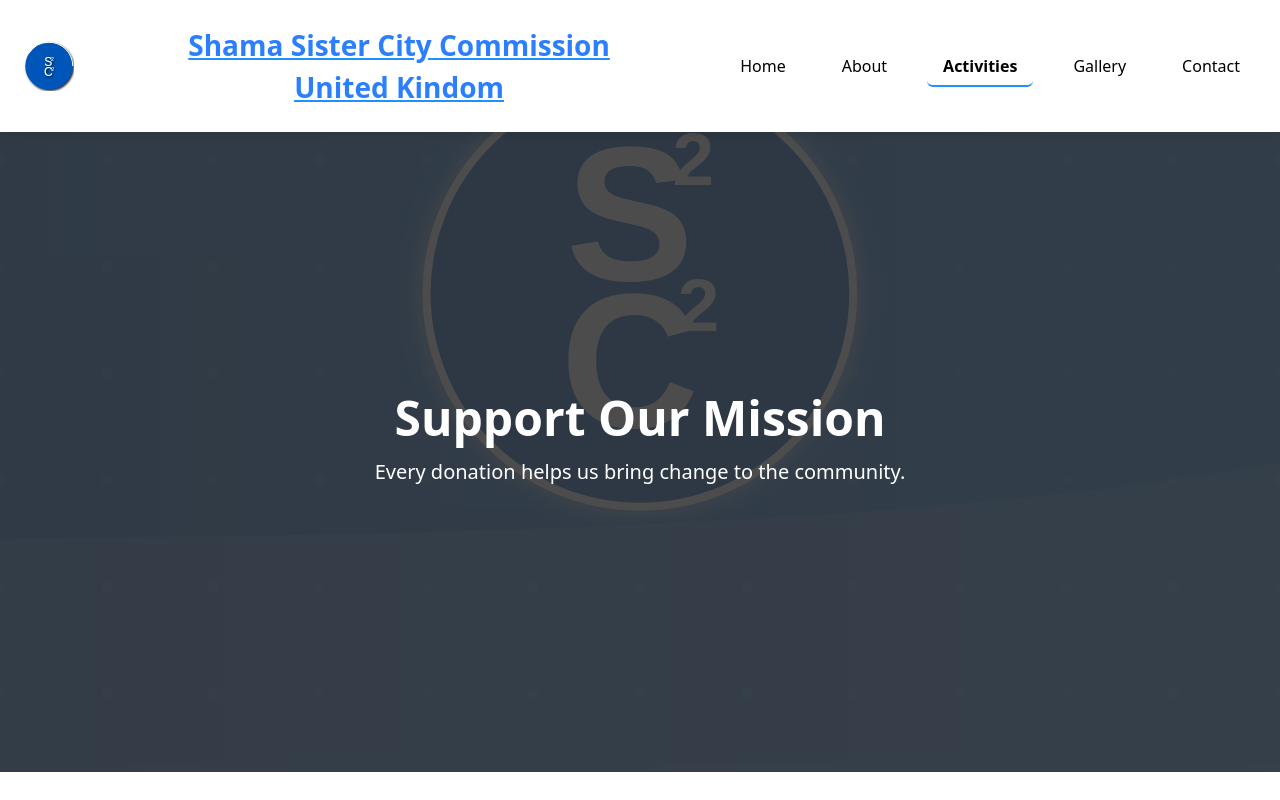
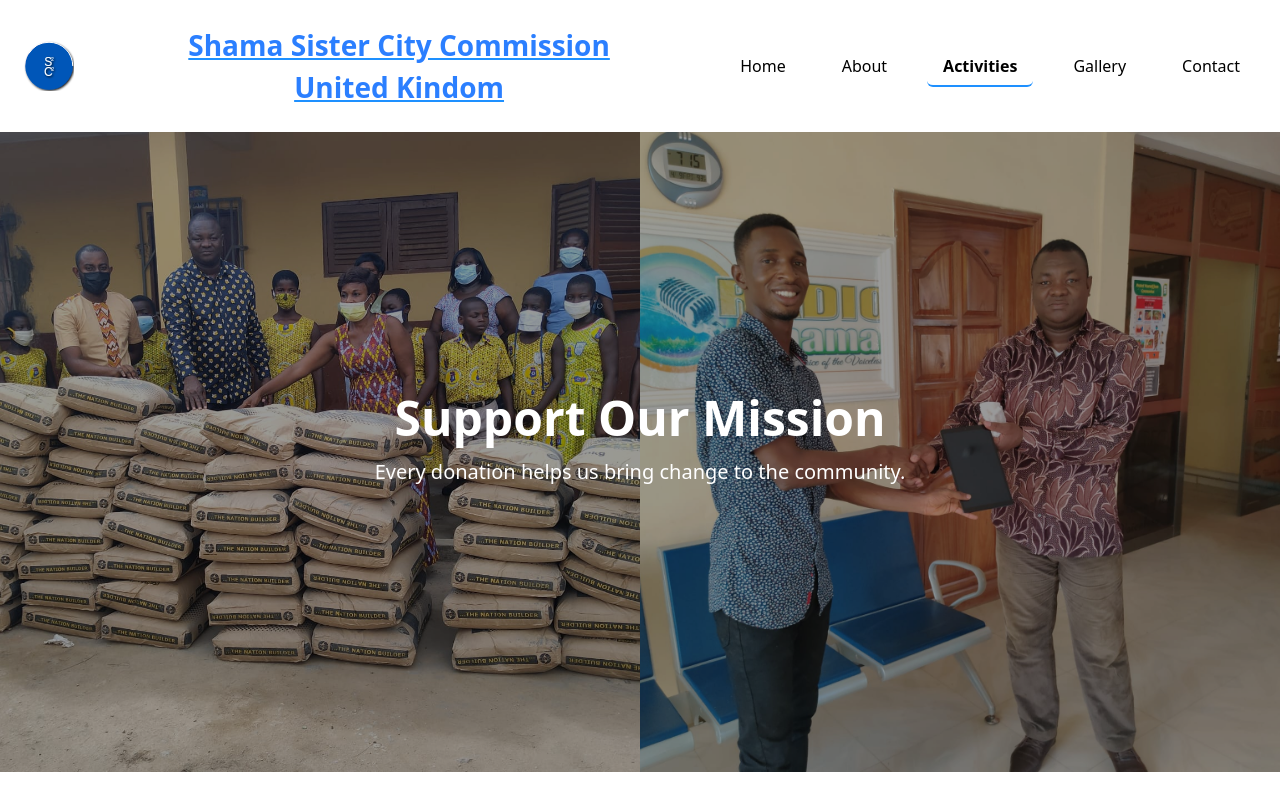
Before and after one commit to Augnorms/travel_agency_app, a Next.js app: page /donate in a window 1280 px wide. Shown: the top 800 px of the page. Built offline with nearby package versions, Linux system fonts and the light colour scheme.

Commit message:
fix banner image for donation

```diff
--- a/src/components/donate/donateBanner.tsx
+++ b/src/components/donate/donateBanner.tsx
@@ -1,18 +1,69 @@
 "use client";
+import React, { useState, useEffect } from "react";
+import Image from "next/image";
+
+const images: string[] = [
+  "/donations/donate_cement.jpeg",
+  "/donations/donate_tablet.jpeg",
+];
 
 export default function DonateBanner() {
+  const [current, setCurrent] = useState(0);
 
+  // cycle every 30s
+  useEffect(() => {
+    if (images.length === 0) return; // guard in case no images
+    const interval = setInterval(() => {
+      setCurrent((prev) => (prev + 1) % images.length);
+    }, 30000); // 30 sec
+    return () => clearInterval(interval);
+  }, []);
+
+  // guard if images array is empty or invalid
+  if (images.length === 0) {
+    return (
+      <section className="relative w-full h-[60vh] md:h-[80vh] flex items-center justify-center bg-gray-200">
+        <p className="text-gray-600">No images available</p>
+      </section>
+    );
+  }
+
+  const leftImage = images[current] ?? "/donations/donate_cement.jpeg";
+  const rightImage = images[(current + 1) % images.length] ?? "";
 
   return (
-    <section className="relative w-full h-[60vh] md:h-[80vh] flex items-center justify-center text-center">
-      {/* Background image */}
+    <section className="relative w-full h-[60vh] md:h-[80vh] flex text-center overflow-hidden">
+      {/* LEFT SIDE */}
+      <div className="relative w-1/2 h-full">
+        {leftImage && (
+          <Image
+            src={leftImage}
+            alt="Left background"
+            fill
+            priority
+            className="object-cover transition-opacity duration-1000"
+          />
+        )}
+      </div>
 
+      {/* RIGHT SIDE */}
+      <div className="relative w-1/2 h-full">
+        {rightImage && (
+          <Image
+            src={rightImage}
+            alt="Right background"
+            fill
+            priority
+            className="object-cover transition-opacity duration-1000"
+          />
+        )}
+      </div>
 
-      {/* Overlay for readability */}
-      <div className="absolute inset-0 bg-black/50" />
+      {/* Overlay */}
+      <div className="absolute inset-0 bg-black/40" />
 
-      {/* Title */}
-            <div className="absolute inset-0 bg-black/40 flex items-center justify-center z-20">
+      {/* Centered Content */}
+      <div className="absolute inset-0 flex items-center justify-center z-20">
         <div className="text-center text-white px-6">
           <h1 className="text-4xl md:text-5xl font-bold mb-4">
             Support Our Mission
@@ -20,9 +71,6 @@
           <p className="text-lg md:text-xl mb-6">
             Every donation helps us bring change to the community.
           </p>
-          {/* <button className="px-6 py-3 bg-blue-600 hover:bg-blue-700 rounded-xl font-semibold shadow-lg transition">
-            Donate Now
-          </button> */}
         </div>
       </div>
     </section>
```
